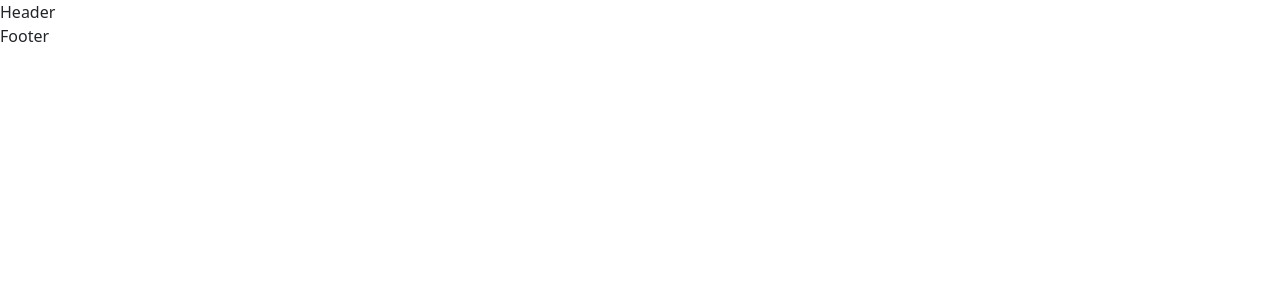
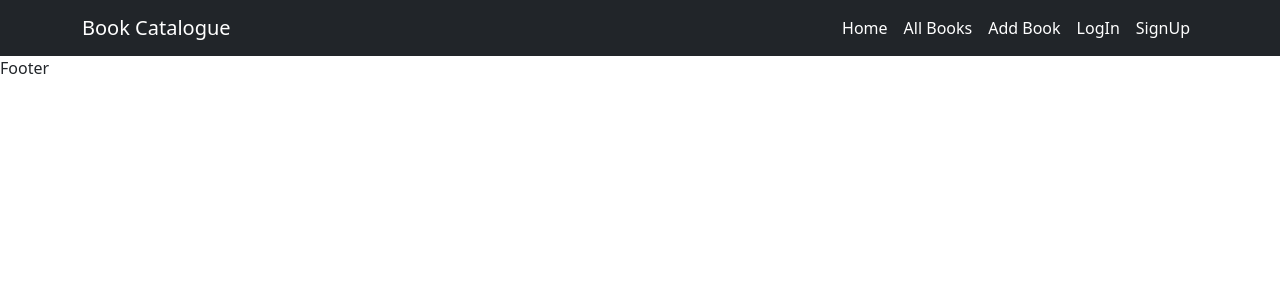
Before and after one commit to saharabanu/book-catalogue-client, a React (Vite) app: page / in a window 1280 px wide. Shown: the top 300 px of the page. Built offline with nearby package versions, Linux system fonts and the light colour scheme.

Commit message:
Header added done

```diff
--- a/package.json
+++ b/package.json
@@ -12,6 +12,7 @@
   "dependencies": {
     "bootstrap": "^5.3.0",
     "react": "^18.2.0",
+    "react-bootstrap": "^2.8.0",
     "react-dom": "^18.2.0",
     "react-router-dom": "^6.14.1"
   },
--- a/src/App.css
+++ b/src/App.css
@@ -0,0 +1,3 @@
+.header{
+    color: #fff !important;
+}
--- a/src/App.tsx
+++ b/src/App.tsx
@@ -1,5 +1,6 @@
 import 'bootstrap/dist/css/bootstrap.css';
 import MainLayout from './layouts/MainLayout';
+import './App.css'
 function App() {
 
   return (
--- a/src/layouts/Header.tsx
+++ b/src/layouts/Header.tsx
@@ -1,9 +1,38 @@
+import Container from 'react-bootstrap/Container';
+import Nav from 'react-bootstrap/Nav';
+import Navbar from 'react-bootstrap/Navbar';
 
 
 const Header = () => {
   return (
-    <div>Header</div>
-  )
+    <>
+    <Navbar expand="lg" className="bg-dark text-white header">
+      <Container >
+        <Navbar.Brand href="/" className='text-white'>Book Catalogue</Navbar.Brand>
+        <Navbar.Toggle aria-controls="navbarScroll" />
+        <Navbar.Collapse id="navbarScroll">
+          <Nav
+            className="ms-auto my-2 my-lg-0 text-white"
+            style={{ maxHeight: '100px' }}
+            navbarScroll
+          >
+            <Nav.Link href="/" className='text-white'>Home</Nav.Link>
+            <Nav.Link href="/all-books" className='text-white'>All Books</Nav.Link>
+            <Nav.Link href="/add-book" className='text-white'>Add Book</Nav.Link>
+            <Nav.Link href="/login" className='text-white'>LogIn</Nav.Link>
+            <Nav.Link href="/signup" className='text-white'>SignUp</Nav.Link>
+
+
+          </Nav>
+
+        </Navbar.Collapse>
+      </Container>
+    </Navbar>
+    </>
+  );
 }
 
+
+
+
 export default Header
--- a/src/pages/AddNewBook.tsx
+++ b/src/pages/AddNewBook.tsx
@@ -0,0 +1,9 @@
+
+
+const AddNewBook = () => {
+  return (
+    <div>AddNewBook</div>
+  )
+}
+
+export default AddNewBook
```
Also changed, not shown: src/routes/routes.tsx (+10 -0 lines), 1 other file (tests, documents, lock files or other folders).
